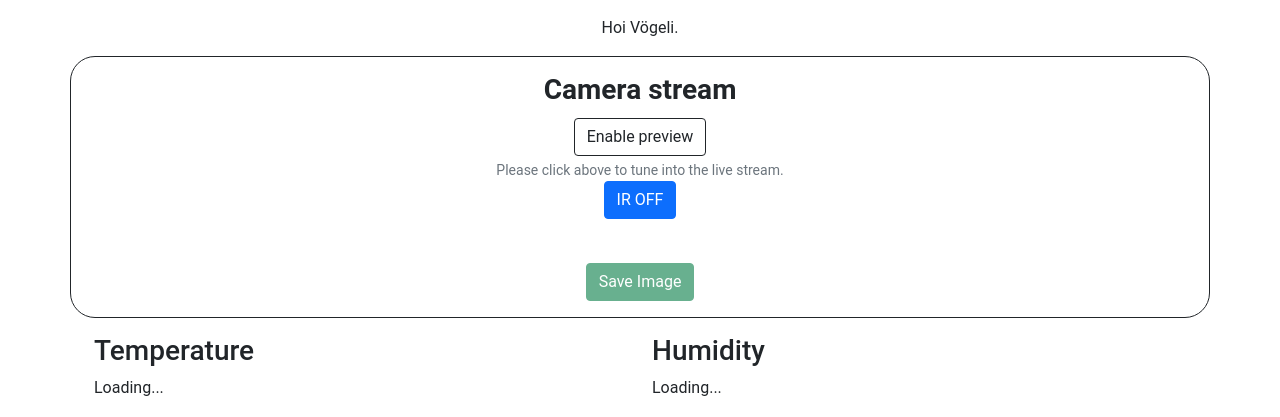
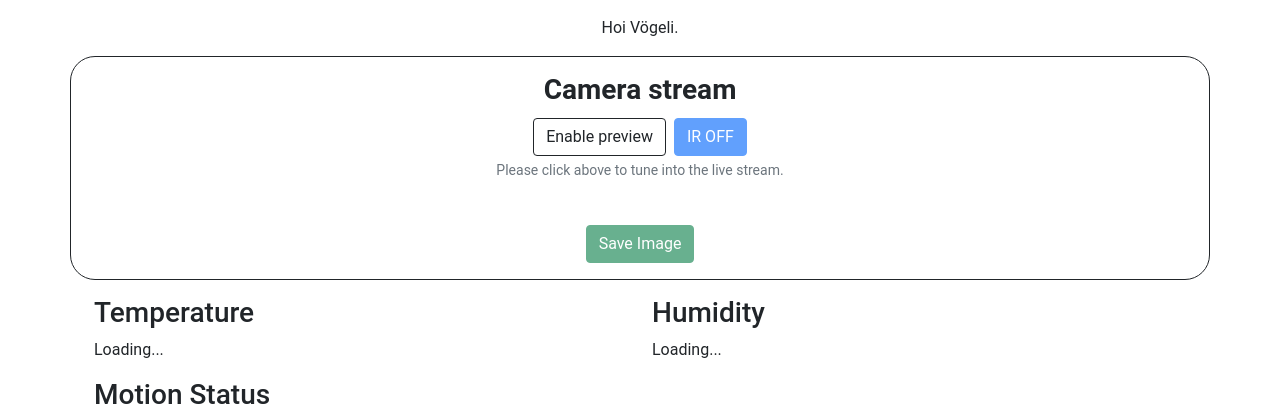
Before and after one commit to hacknus/birdhouse-monitor, a Django app: template backend/mainapp/templates/index.html in a window 1280 px wide. Shown: the part 74-491 px from the top of the page. Run offline with Django 3.2, Linux system fonts and the light colour scheme; the template is opened without the code that fills it, so the values that code supplies are empty; some libraries are stand-ins or nearby versions.

Commit message:
rearange

```diff
--- a/backend/mainapp/templates/index.html
+++ b/backend/mainapp/templates/index.html
@@ -148,12 +148,16 @@
     <div class="row row-border">
     <h3 class="text-center mt-3"><b>Camera stream</b></h3>
     <div class="text-center mt-1 mb-3">
+        <div class="d-flex justify-content-center">
+            <!-- Enable Preview Checkbox -->
             <input type="checkbox" class="btn-check" id="enablePreview" aria-describedby="enablePreviewHelp"
                    onchange="showStream(event)">
-            <label class="btn btn-outline-dark" for="enablePreview">Enable preview</label>
+            <label class="btn btn-outline-dark me-2" for="enablePreview">Enable preview</label>
+
+            <!-- Button to toggle IR LED (Initially Disabled) -->
+            <button id="toggleIRButton" class="btn btn-primary" onclick="toggleIRLED()" disabled>IR OFF</button>
+        </div>
         <div id="enablePreviewHelp" class="form-text">Please click above to tune into the live stream.</div>
-            <!-- Button to toggle IR LED -->
-            <button id="toggleIRButton" class="btn btn-primary" onclick="toggleIRLED()">IR OFF</button>
     </div>
     <div class="mt-1 mb-2" id="imgPreview"></div>
     <!-- Save Image Button -->
```
Lines whose indentation alone changed are shown as unchanged.
